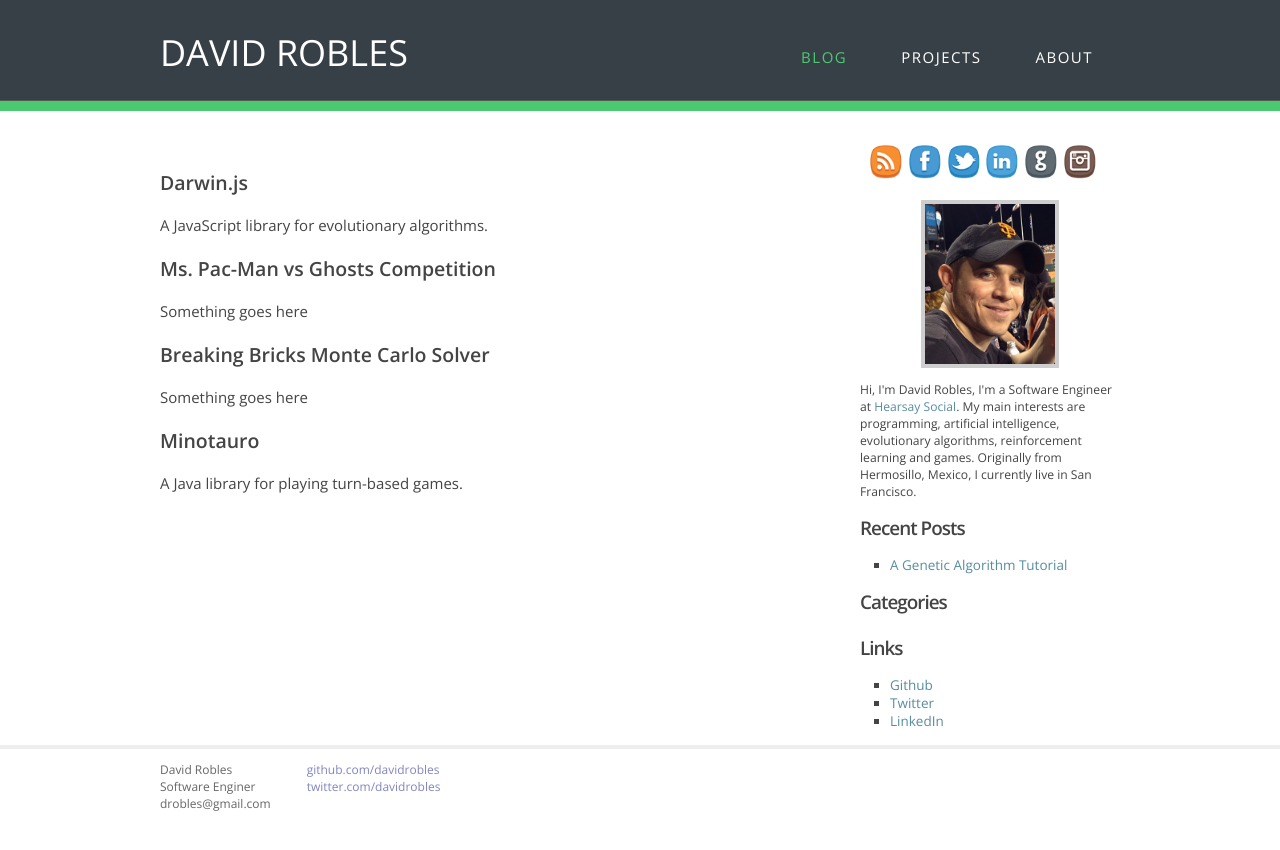
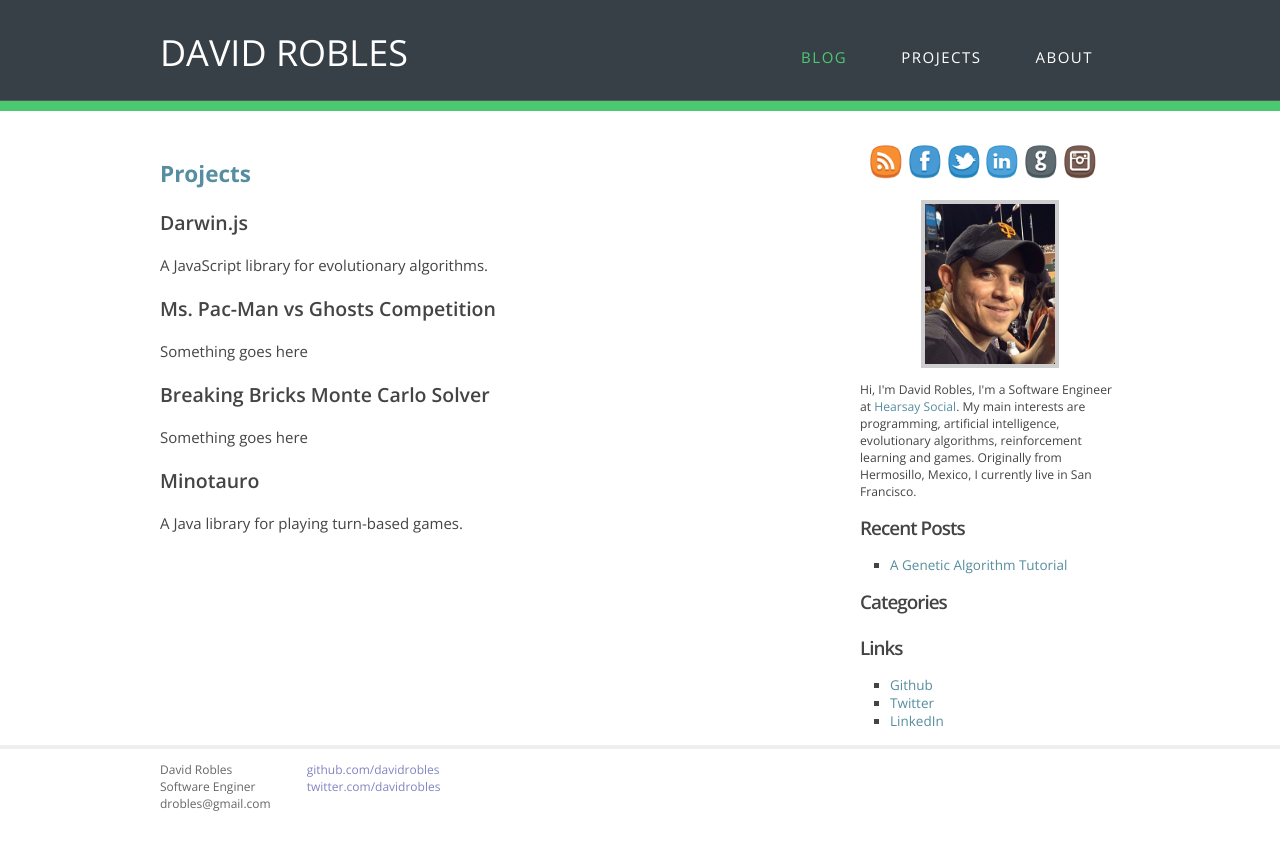
Before and after one commit to davidrobles/davidrobles.github.io, a Jekyll site: the page built from projects/index.html, in a window 1280 px wide. Shown: the top 850 px of the page. Built offline with Jekyll 4.4.1, drawn with Linux system fonts in a browser that asks for light colours; Markdown is read by kramdown in place of the engine named in the settings.

Commit message:
multiple changes

```diff
--- a/css/main.scss
+++ b/css/main.scss
@@ -17,6 +17,12 @@ body {
   color: #444;
   background-color: #ffffff;
   text-align: center;
+}
+
+h1 {
+    color: $link-color;
+    font-size: 1.5em;
+    margin: 0.4em 0 0.8em 0;
 }
 
 h2 {
--- a/projects/index.html
+++ b/projects/index.html
@@ -2,6 +2,8 @@
 layout: default
 title:  Projects
 ---
+
+<h1>Projects</h1>
 
 <h3>Darwin.js</h3>
 
```
